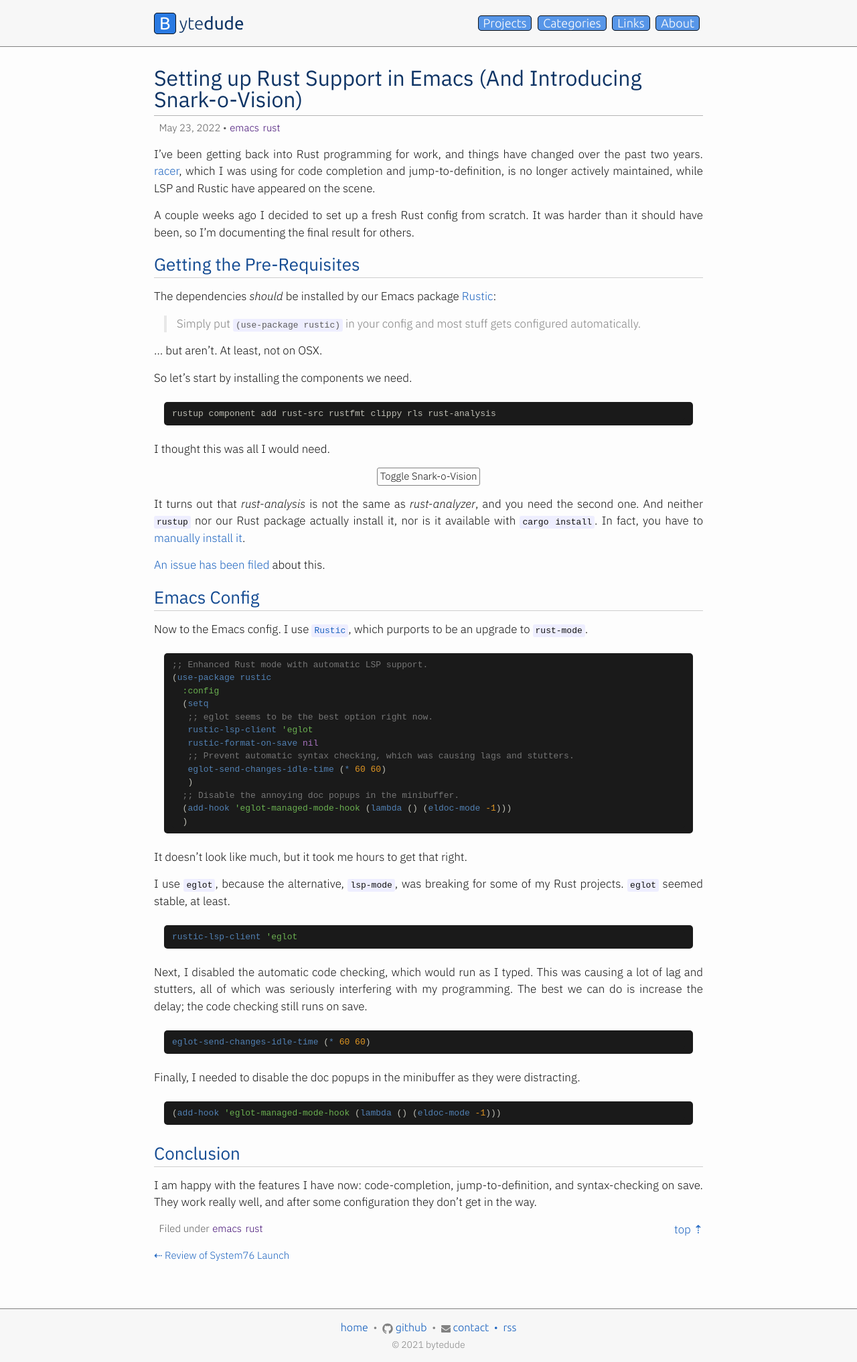
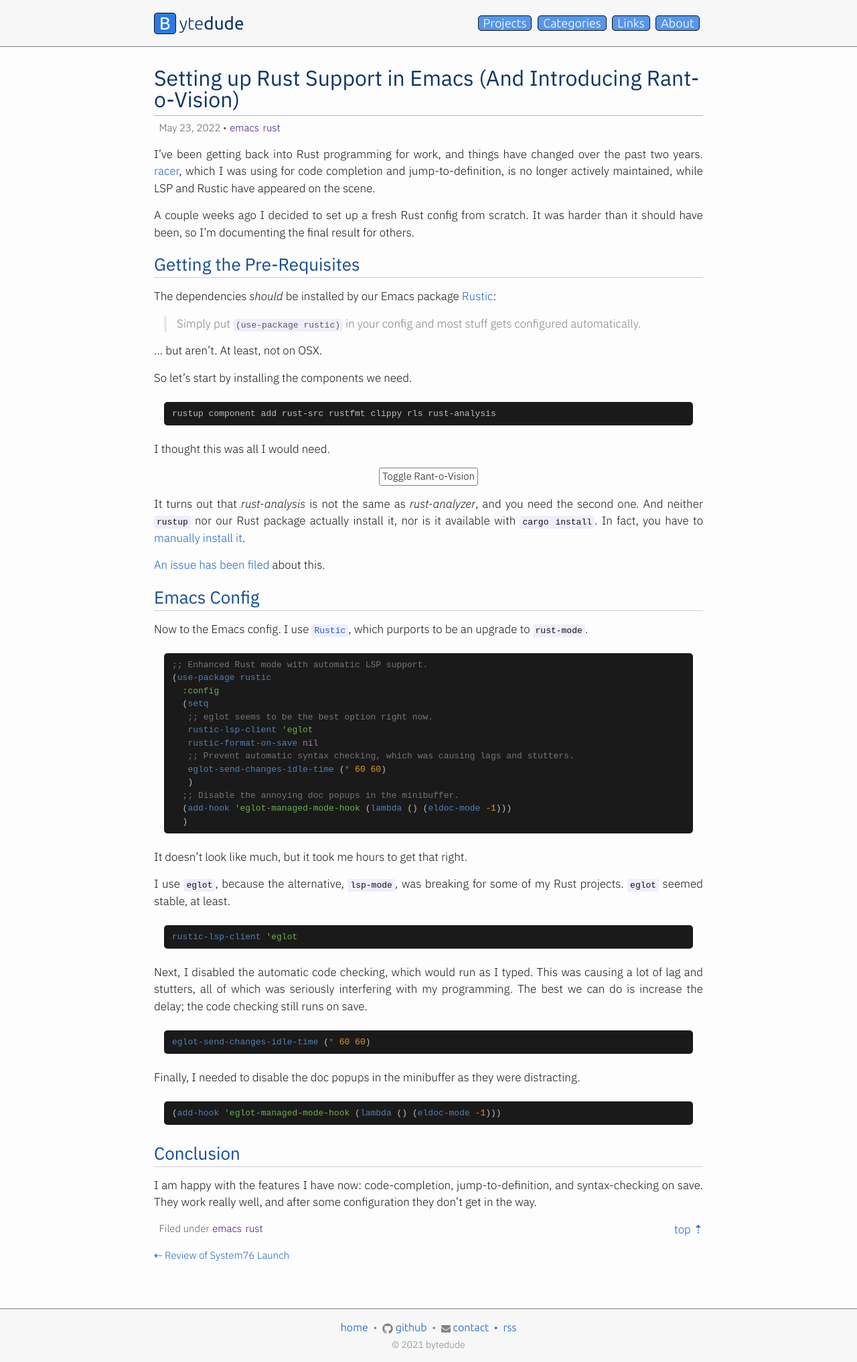
Before and after one commit to mrcnski/signor.dev, a Jekyll site: the page built from _posts/2022-05-23-setting-up-rust-support-in-emacs.md, in a window 1280 px wide. Shown: the whole page at 67% size. Built offline with Jekyll 4.4.1, drawn with Linux system fonts in a browser that asks for light colours.

Commit message:
Rename to rant-o-vision

````diff
--- a/_posts/2022-05-23-setting-up-rust-support-in-emacs.md
+++ b/_posts/2022-05-23-setting-up-rust-support-in-emacs.md
@@ -1,5 +1,5 @@
 ---
-title: "Setting up Rust Support in Emacs (And Introducing Snark-o-Vision)"
+title: "Setting up Rust Support in Emacs (And Introducing Rant-o-Vision)"
 date: 2022-05-23
 categories: emacs rust
 description: I've been getting back into Rust programming for work, and things have changed in the past two years.
@@ -23,39 +23,39 @@ So let's start by installing the components we need.
 rustup component add rust-src rustfmt clippy rls rust-analysis
 ```
 
-I thought this was all I would need<span class="snark-off">, but of course, that was too naively optimistic of me</span>.
+I thought this was all I would need<span class="rant-off">, but of course, that was too naively optimistic of me</span>.
 
-<center><button onclick="toggleSnark();">Toggle Snark-o-Vision</button></center>
+<center><button onclick="toggleRant();">Toggle Rant-o-Vision</button></center>
 <script>
-let snark = false;
-function toggleSnark() {
-    if (snark) {
-        let elems = [ ...document.getElementsByClassName("snark-on") ];
+let rant = false;
+function toggleRant() {
+    if (rant) {
+        let elems = [ ...document.getElementsByClassName("rant-on") ];
         for (let i = 0; i < elems.length; i++) {
             let elem = elems[i];
-            elem.classList.remove("snark-on");
-            elem.classList.add("snark-off");
+            elem.classList.remove("rant-on");
+            elem.classList.add("rant-off");
         }
-        snark = false;
+        rant = false;
     } else {
-        let elems = [ ...document.getElementsByClassName("snark-off") ];
+        let elems = [ ...document.getElementsByClassName("rant-off") ];
         for (let i = 0; i < elems.length; i++) {
             let elem = elems[i];
-            elem.classList.remove("snark-off");
-            elem.classList.add("snark-on");
+            elem.classList.remove("rant-off");
+            elem.classList.add("rant-on");
         }
-        snark = true;
+        rant = true;
     }
 }
 </script>
 
-It turns out that *rust-analysis* is not the same as *rust-analyzer*, and you need the second one. And neither `rustup` nor our Rust package actually install it, nor is it available with `cargo install`. In fact, you have to [manually install it](https://rust-analyzer.github.io/manual.html#installation). <span class="snark-off">The Rustic instructions don't mention this, of course, so I had to spend an hour Googling it.</span>
+It turns out that *rust-analysis* is not the same as *rust-analyzer*, and you need the second one. And neither `rustup` nor our Rust package actually install it, nor is it available with `cargo install`. In fact, you have to [manually install it](https://rust-analyzer.github.io/manual.html#installation). <span class="rant-off">The Rustic instructions don't mention this, of course, so I had to spend an hour Googling it.</span>
 
-[An issue has been filed](https://github.com/brotzeit/rustic/issues/403) about this<span class="snark-off"> (and summarily ignored)</span>.
+[An issue has been filed](https://github.com/brotzeit/rustic/issues/403) about this<span class="rant-off"> (and summarily ignored)</span>.
 
 ## Emacs Config
 
-Now to the Emacs config. I use [`Rustic`](https://github.com/brotzeit/rustic), which purports to be an upgrade to `rust-mode`<span class="snark-off"> and claims to set up dependencies automatically (although it doesn't, which is why we needed the above section)</span>.
+Now to the Emacs config. I use [`Rustic`](https://github.com/brotzeit/rustic), which purports to be an upgrade to `rust-mode`<span class="rant-off"> and claims to set up dependencies automatically (although it doesn't, which is why we needed the above section)</span>.
 
 ```elisp
 ;; Enhanced Rust mode with automatic LSP support.
@@ -75,19 +75,19 @@ Now to the Emacs config. I use [`Rustic`](https://github.com/brotzeit/rustic), w
 
 It doesn't look like much, but it took me hours to get that right.
 
-I use `eglot`, because the alternative, `lsp-mode`, was breaking for some of my <span class="snark-off">(simple)</span> Rust projects<span class="snark-off">, and I couldn't figure out why after a couple of hours of looking into it</span>. `eglot` seemed stable, at least.
+I use `eglot`, because the alternative, `lsp-mode`, was breaking for some of my <span class="rant-off">(simple)</span> Rust projects<span class="rant-off">, and I couldn't figure out why after a couple of hours of looking into it</span>. `eglot` seemed stable, at least.
 
 ```elisp
 rustic-lsp-client 'eglot
 ```
 
-Next, I disabled the automatic code checking, which would run as I typed. This was causing a lot of lag and stutters, all of which was seriously interfering with my programming. <span class="snark-off">This should be an easy thing to turn off, but there's no option for it.</span> The best we can do is increase the delay; the code checking still runs on save.
+Next, I disabled the automatic code checking, which would run as I typed. This was causing a lot of lag and stutters, all of which was seriously interfering with my programming. <span class="rant-off">This should be an easy thing to turn off, but there's no option for it.</span> The best we can do is increase the delay; the code checking still runs on save.
 
 ```elisp
 eglot-send-changes-idle-time (* 60 60)
 ```
 
-Finally, I needed to disable the doc popups in the minibuffer as they were <span class="snark-off">*extremely*</span> distracting. <span class="snark-off">Again, it took lots of googling to get this right because there was no obvious way to do this.</span>
+Finally, I needed to disable the doc popups in the minibuffer as they were <span class="rant-off">*extremely*</span> distracting. <span class="rant-off">Again, it took lots of googling to get this right because there was no obvious way to do this.</span>
 
 ```elisp
 (add-hook 'eglot-managed-mode-hook (lambda () (eldoc-mode -1)))
@@ -95,4 +95,4 @@ Finally, I needed to disable the doc popups in the minibuffer as they were <span
 
 ## Conclusion
 
-<span class="snark-off">Looking back, maybe I should have just stuck with `rust-mode`. But </span>I am happy with the features I have now: code-completion, jump-to-definition, and syntax-checking on save. They work really well, and after some configuration they don't get in the way.
+<span class="rant-off">Looking back, maybe I should have just stuck with `rust-mode`. But </span>I am happy with the features I have now: code-completion, jump-to-definition, and syntax-checking on save. They work really well, and after some configuration they don't get in the way.
--- a/_sass/minutia/_layout.scss
+++ b/_sass/minutia/_layout.scss
@@ -538,13 +538,13 @@ input:checked ~ .spoiler {
     }
 }
 
-/* Snark */
+/* Rant */
 
-.snark-off {
+.rant-off {
     display: none;
 }
 
-.snark-on {
+.rant-on {
     font-style: italic;
     border: 1px solid $red;
     border-radius: 5px;
````
